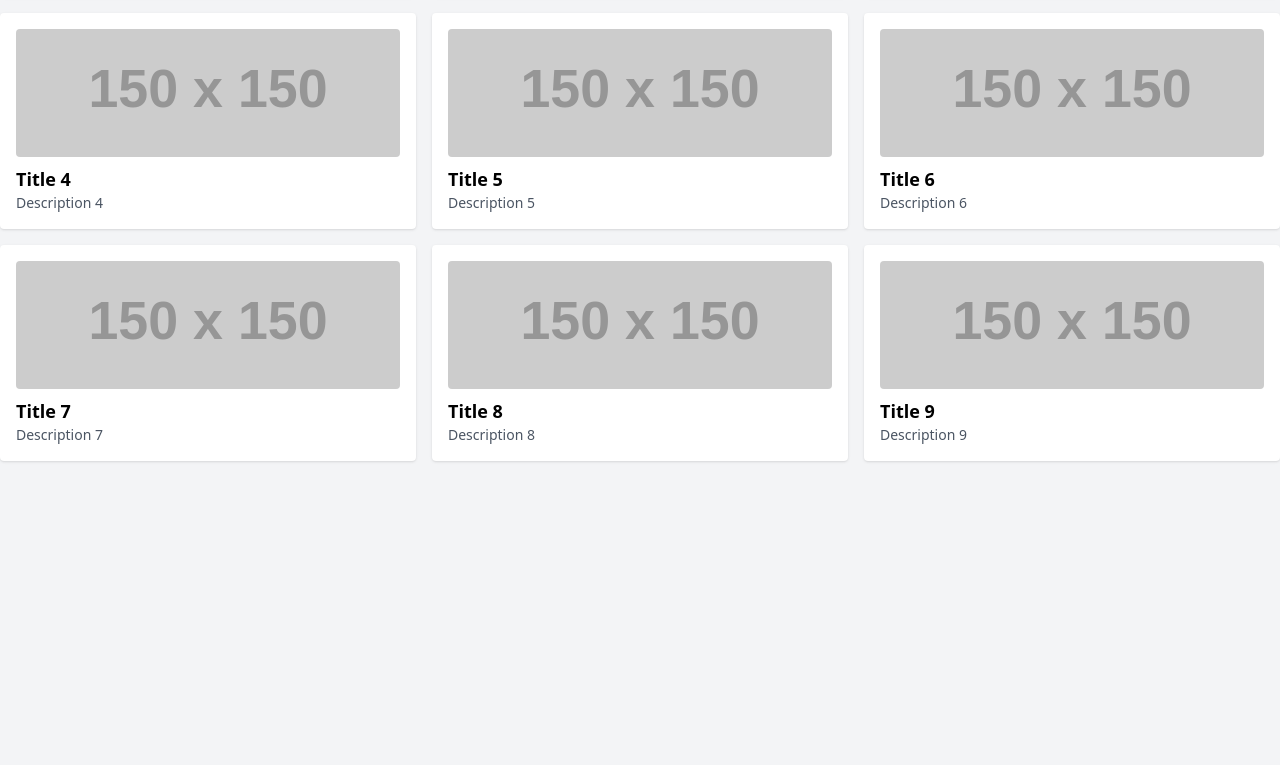
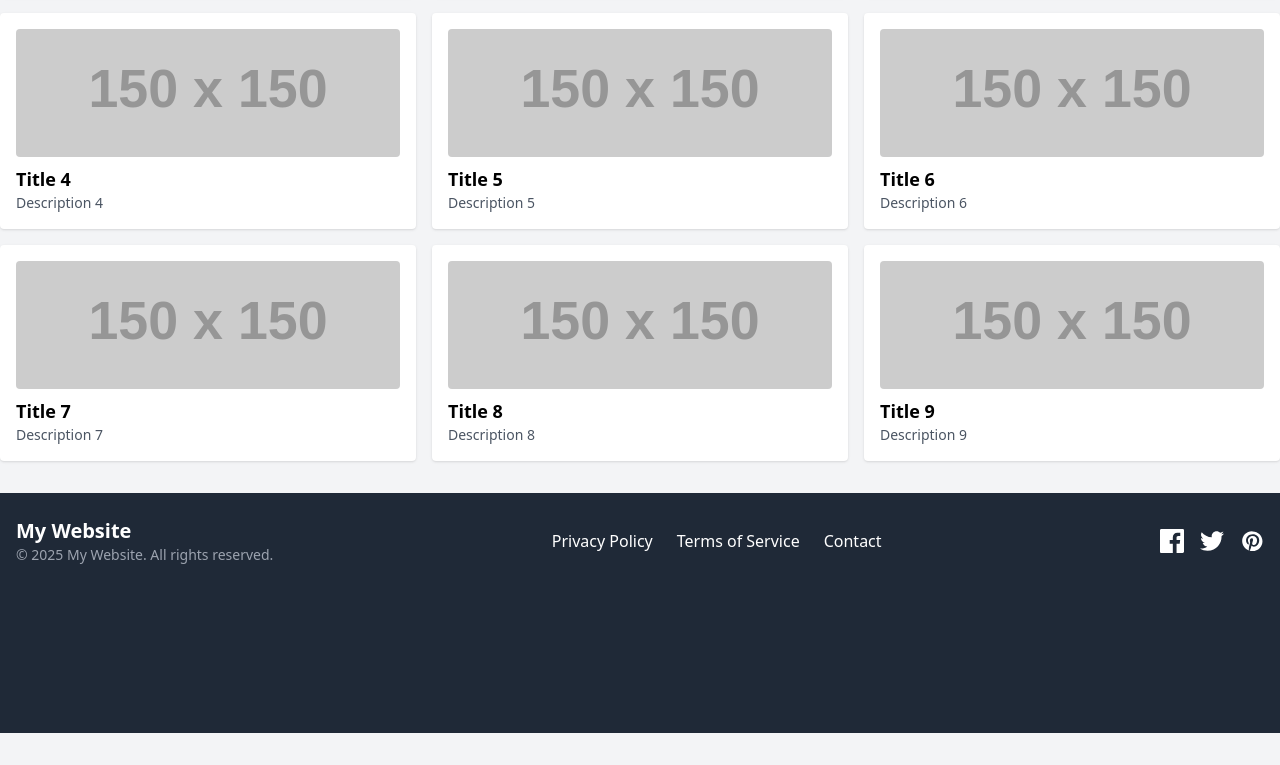
Before and after one commit to FAHAD321RCF/THREE, a plain HTML site: page index.html in a window 1280 px wide. Shown: the part 7203-7968 px from the top of the page. Before the commit the page ends 7728 px from the top, so only its background shows below. Drawn offline with nearby package versions, Linux system fonts and the light colour scheme; placeholder pictures from the web are drawn by us.

Commit message:
first commit

```diff
--- a/index.html
+++ b/index.html
@@ -541,6 +541,44 @@
         </div>
       </section>
 
+      <footer class="bg-gray-800 text-white py-6">
+        <div class="container h-48 mx-auto px-4">
+          <div class="flex flex-col md:flex-row justify-between items-center">
+            <!-- Footer Logo/Title -->
+            <div class="mb-4 md:mb-0">
+              <h2 class="text-xl font-bold">My Website</h2>
+              <p class="text-sm text-gray-400">© 2025 My Website. All rights reserved.</p>
+            </div>
+
+            <!-- Footer Navigation Links -->
+            <ul class="flex space-x-6 mb-4 md:mb-0">
+              <li><a href="#" class="hover:text-gray-300">Privacy Policy</a></li>
+              <li><a href="#" class="hover:text-gray-300">Terms of Service</a></li>
+              <li><a href="#" class="hover:text-gray-300">Contact</a></li>
+            </ul>
+
+            <!-- Social Media Links -->
+            <div class="flex space-x-4">
+              <a href="#" class="hover:text-gray-300">
+                <svg xmlns="http://www.w3.org/2000/svg" class="h-6 w-6" fill="currentColor" viewBox="0 0 24 24">
+                  <path d="M22.675 0h-21.35c-.733 0-1.325.592-1.325 1.325v21.351c0 .733.592 1.324 1.325 1.324h11.495v-9.294h-3.128v-3.622h3.128v-2.671c0-3.1 1.893-4.788 4.659-4.788 1.325 0 2.463.099 2.794.143v3.24h-1.918c-1.504 0-1.795.715-1.795 1.763v2.313h3.59l-.467 3.622h-3.123v9.294h6.127c.733 0 1.325-.591 1.325-1.324v-21.35c0-.733-.592-1.325-1.325-1.325z"/>
+                </svg>
+              </a>
+              <a href="#" class="hover:text-gray-300">
+                <svg xmlns="http://www.w3.org/2000/svg" class="h-6 w-6" fill="currentColor" viewBox="0 0 24 24">
+                  <path d="M24 4.557c-.883.392-1.832.656-2.828.775 1.017-.609 1.798-1.574 2.165-2.723-.951.564-2.005.974-3.127 1.195-.897-.957-2.178-1.555-3.594-1.555-2.717 0-4.92 2.203-4.92 4.917 0 .386.044.762.128 1.124-4.087-.205-7.713-2.164-10.141-5.144-.423.725-.666 1.562-.666 2.457 0 1.694.863 3.188 2.175 4.065-.802-.026-1.555-.246-2.213-.616v.062c0 2.364 1.681 4.337 3.911 4.785-.409.111-.84.171-1.285.171-.314 0-.615-.03-.916-.086.631 1.953 2.445 3.376 4.604 3.415-1.68 1.318-3.809 2.104-6.102 2.104-.396 0-.788-.023-1.175-.067 2.179 1.396 4.768 2.211 7.548 2.211 9.054 0 14.001-7.496 14.001-13.986 0-.213-.005-.425-.014-.637.961-.695 1.797-1.562 2.457-2.549z"/>
+                </svg>
+              </a>
+              <a href="#" class="hover:text-gray-300">
+                <svg xmlns="http://www.w3.org/2000/svg" class="h-6 w-6" fill="currentColor" viewBox="0 0 24 24">
+                  <path d="M12 2.163c-5.488 0-9.837 4.349-9.837 9.837 0 4.355 2.813 8.065 6.737 9.387-.092-.797-.175-2.021.037-2.894.191-.812 1.229-5.173 1.229-5.173s-.313-.625-.313-1.548c0-1.448.841-2.531 1.891-2.531.891 0 1.322.669 1.322 1.471 0 .897-.571 2.238-.865 3.482-.246 1.037.521 1.881 1.548 1.881 1.857 0 3.292-1.959 3.292-4.779 0-2.497-1.797-4.236-4.366-4.236-2.973 0-4.717 2.229-4.717 4.531 0 .897.344 1.861.775 2.384.086.104.098.195.072.299-.079.324-.254 1.037-.288 1.181-.046.195-.15.236-.344.141-1.291-.6-2.096-2.479-2.096-4.001 0-3.244 2.354-6.229 6.785-6.229 3.565 0 6.337 2.544 6.337 5.944 0 3.539-2.229 6.391-5.329 6.391-1.039 0-2.016-.54-2.35-1.181l-.641 2.438c-.23.897-.862 2.021-1.287 2.705.965.299 1.983.461 3.045.461 5.488 0 9.837-4.349 9.837-9.837s-4.349-9.837-9.837-9.837z"/>
+                </svg>
+              </a>
+            </div>
+          </div>
+        </div>
+      </footer>
+
     <!-- Repeat for Sections 3 to 8 -->
     <!-- Add similar sections here -->
   </div>
```
